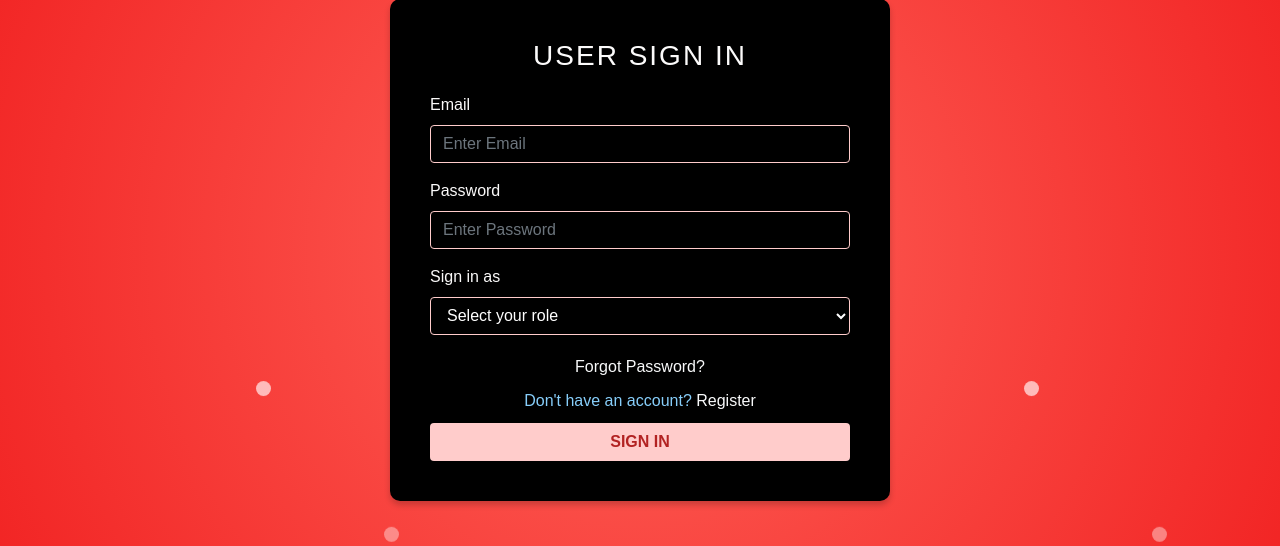
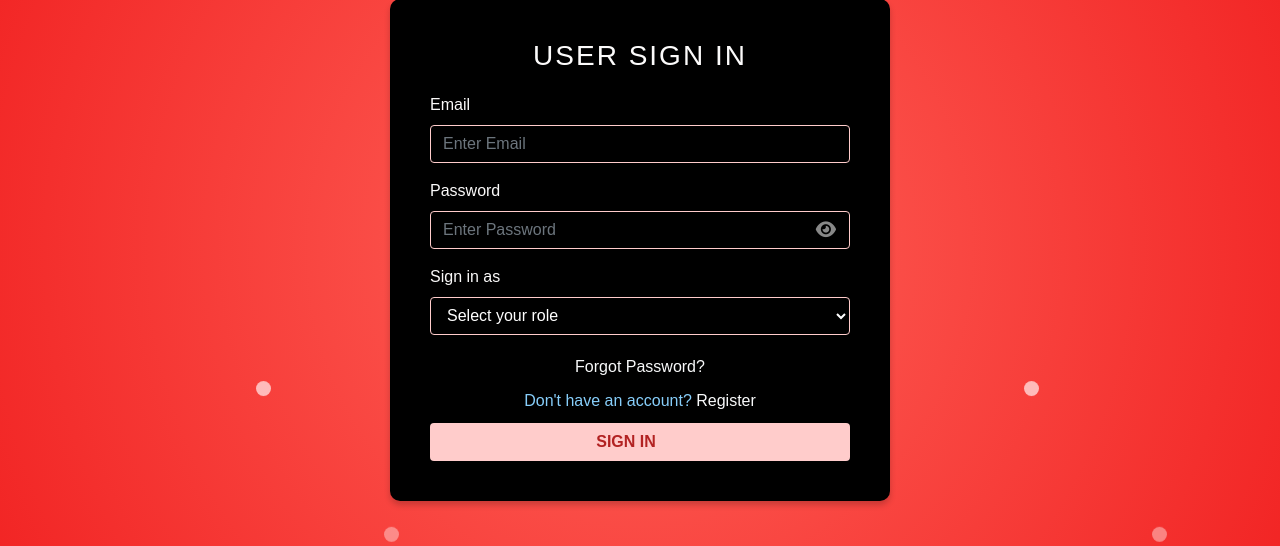
Before and after one commit to eyamin1233/RedPulse, a PHP site: page /bd/signin.php in a window 1280 px wide. Shown: the part 150-696 px from the top of the page. Run offline with PHP 8.4, Linux system fonts and the light colour scheme.

Commit message:
Password icon added

```diff
--- a/BD/signin.php
+++ b/BD/signin.php
@@ -14,8 +14,26 @@ if (isset($_SESSION['flash_message'])) {
     <link rel="icon" href="favicon.ico" type="image/x-icon">
     <meta name="viewport" content="width=device-width, initial-scale=1">
     <link rel="stylesheet" href="https://maxcdn.bootstrapcdn.com/bootstrap/4.5.2/css/bootstrap.min.css">
+    <link rel="stylesheet" href="https://cdnjs.cloudflare.com/ajax/libs/font-awesome/6.5.0/css/all.min.css">
     <script src="https://code.jquery.com/jquery-3.6.0.min.js"></script>
     <script src="https://maxcdn.bootstrapcdn.com/bootstrap/4.5.2/js/bootstrap.min.js"></script>
+
+    <script>
+function togglePassword(id, icon) {
+    const input = document.getElementById(id);
+
+    if (input.type === "password") {
+        input.type = "text";
+        icon.classList.remove("fa-eye");
+        icon.classList.add("fa-eye-slash");
+    } else {
+        input.type = "password";
+        icon.classList.remove("fa-eye-slash");
+        icon.classList.add("fa-eye");
+    }
+}
+</script>
+
     <style>
         * {
             margin: 0;
@@ -161,19 +179,41 @@ if (isset($_SESSION['flash_message'])) {
             background-color: rgb(248, 244, 244);
             transform: translateY(-5px);
         }
-
-        /* Container for the small text blocks */
         .auth-links {
             text-align: center;
             margin-top: 20px;
         }
-/* Style for the <small> tags */
+
         .auth-links small {
             display: block;
             margin-bottom: 10px;
             font-size: 1rem;
             color: #87cefa;
         }
+
+        .password-wrapper {
+    position: relative;
+}
+
+.toggle-eye {
+    position: absolute;
+    right: 14px;
+    top: 50%;
+    transform: translateY(-50%);
+    cursor: pointer;
+    color: #888;
+    font-size: 18px;
+    transition: 0.3s ease;
+}
+
+.toggle-eye:hover {
+    color: #dc3545;
+}
+
+.form-control {
+    padding-right: 40px;
+}
+
 
 
         .floating-drops {
@@ -344,6 +384,8 @@ if (isset($_SESSION['flash_message'])) {
 
         <div class="form-group">
     <label for="password">Password</label>
+
+    <div class="password-wrapper">
         <input
             type="password"
             class="form-control <?= isset($_SESSION['password_error']) && $_SESSION['password_error'] ? 'is-invalid' : '' ?>"
@@ -351,12 +393,18 @@ if (isset($_SESSION['flash_message'])) {
             name="password"
             placeholder="Enter Password"
             required>
+
+        <i class="fa-solid fa-eye toggle-eye"
+           onclick="togglePassword('password', this)"></i>
+    </div>
+
     <?php if (isset($_SESSION['password_error']) && $_SESSION['password_error']): ?>
         <div class="alert alert-danger py-1 px-2 mt-2 mb-0 rounded" style="font-size: 0.9rem;">
             <?= $_SESSION['password_error']; ?>
         </div>
     <?php endif; ?>
 </div>
+
 
          <!-- ✅ Role Selection Dropdown -->
         <div class="form-group mt-3">
```
Lines whose indentation alone changed are shown as unchanged.
